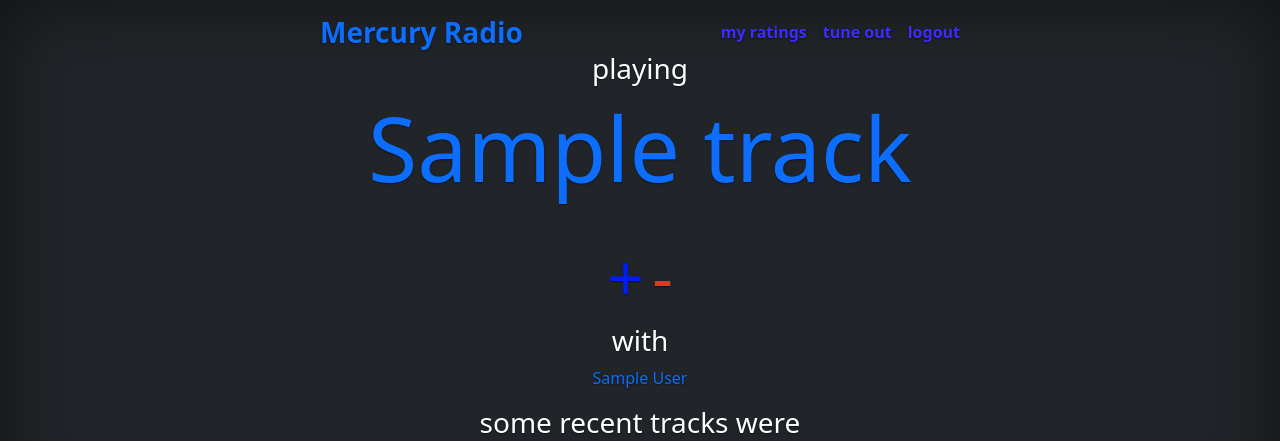
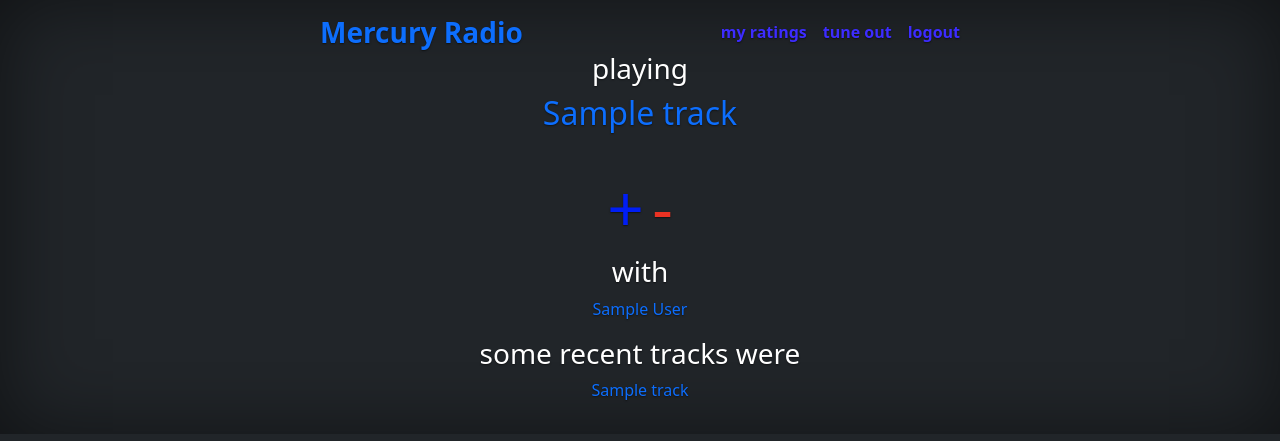
Before and after one commit to mhglover/mercury, a Python web app: template templates/index.html in a window 1280 px wide. Shown: the top 441 px of the page. Run offline with Jinja, Linux system fonts and the light colour scheme; the template is opened without the code that fills it: most values are stand-ins (such as "Sample title", 1, 10 or a date in 2020).

Commit message:
don't resize title based on viewport

```diff
--- a/static/cover.css
+++ b/static/cover.css
@@ -77,7 +77,6 @@ ul { list-style-type: none; padding-left: 0;}
 }
 
 .track-name {
-  font-size: 7vw; /* Adjusts the font size based on the viewport width */
   display: block; /* Makes the link behave like a block element */
   max-width: 100%; /* Ensures the element does not overflow its container */
 }
```
